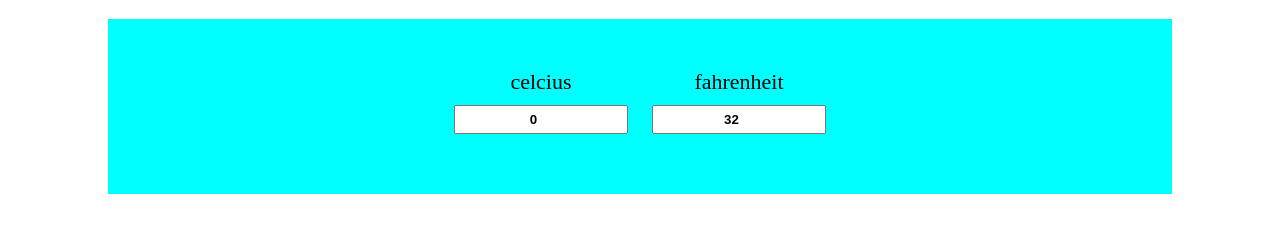
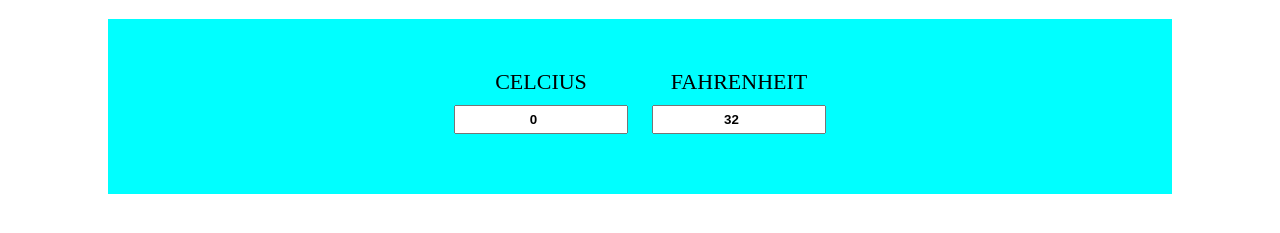
Before and after one commit to ShubhamSingh54/Temperature-Converter, a plain HTML site: page index.html in a window 1280 px wide. Shown: the part 119-352 px from the top of the page. Drawn offline with Linux system fonts and the light colour scheme.

Commit message:
Update index.html

```diff
--- a/index.html
+++ b/index.html
@@ -17,11 +17,11 @@
 
     <div id="container">
         <div class="input-div">
-            <label>celcius</label><br>
+            <label>CELCIUS</label><br>
             <input type="number" value="0" id="cel" class="inp" >
         </div>
         <div class="input-div">
-            <label>fahrenheit</label><br>
+            <label> FAHRENHEIT</label><br>
             <input type="number" value="32" id="fan" class="inp" >
         </div>
 
```
